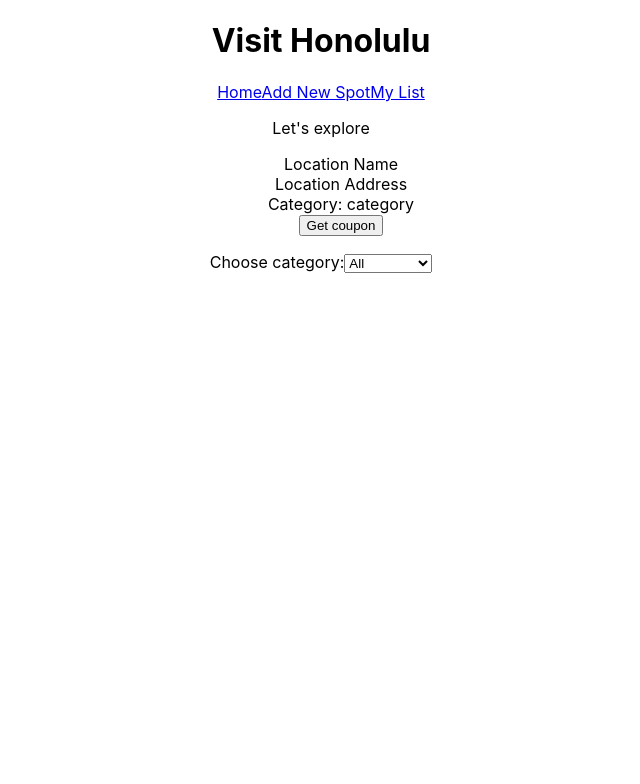
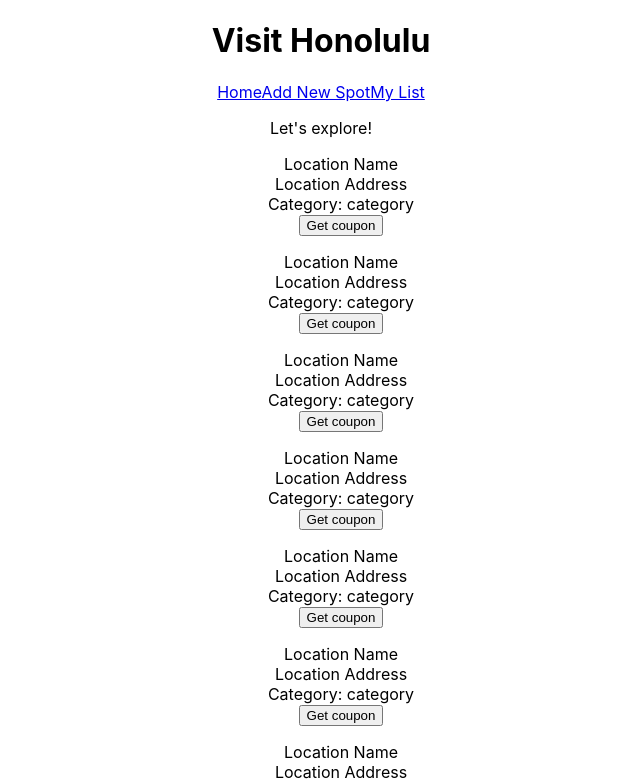
Before and after one commit to Pokasana/phase-2-project, a React (Create React App) app: page / in a window 1280 px wide. Shown: the top 784 px of the page, without its empty margins (319-959 px from the left). Built offline with nearby package versions, Linux system fonts and the light colour scheme; data requests are answered from the project's data file.

Commit message:
pass locationList as a prop to ListContainer.js and iterate through the list to show them all on the DOM

```diff
--- a/src/App.js
+++ b/src/App.js
@@ -14,14 +14,12 @@ function App() {
     .then((data) => setLocationList(data))
   }, []);
 
-  console.log(locationList);
-
   return (
     <div className="App">
       <Header />
       <Switch>
         <Route exact path="/">
-          <ListContainer />
+          <ListContainer locationList={locationList} />
         </Route>
         <Route path="/add">
           <AddNewLocation />
--- a/src/ListContainer.js
+++ b/src/ListContainer.js
@@ -1,6 +1,6 @@
 import React from 'react';
 
-function ListContainer() {
+function ListContainer({ locationList }) {
 
   function Card() {
     return (
@@ -15,12 +15,14 @@ function ListContainer() {
 
     return (
       <div className="list-container">
-        <p>Let's explore</p>
-
-        <Card />
+        <p>Let's explore!</p>
+        {locationList.map(location => {
+          const { id, name, address, category } = location;
+          return <Card key={id} name={name} address={address} category={category} />
+        })}
 
         <div className="filter">
-        <label for="category">Choose category:</label>
+        <label>Choose category:</label>
 
         <select id="category">
           <option value="all">All</option>
```
